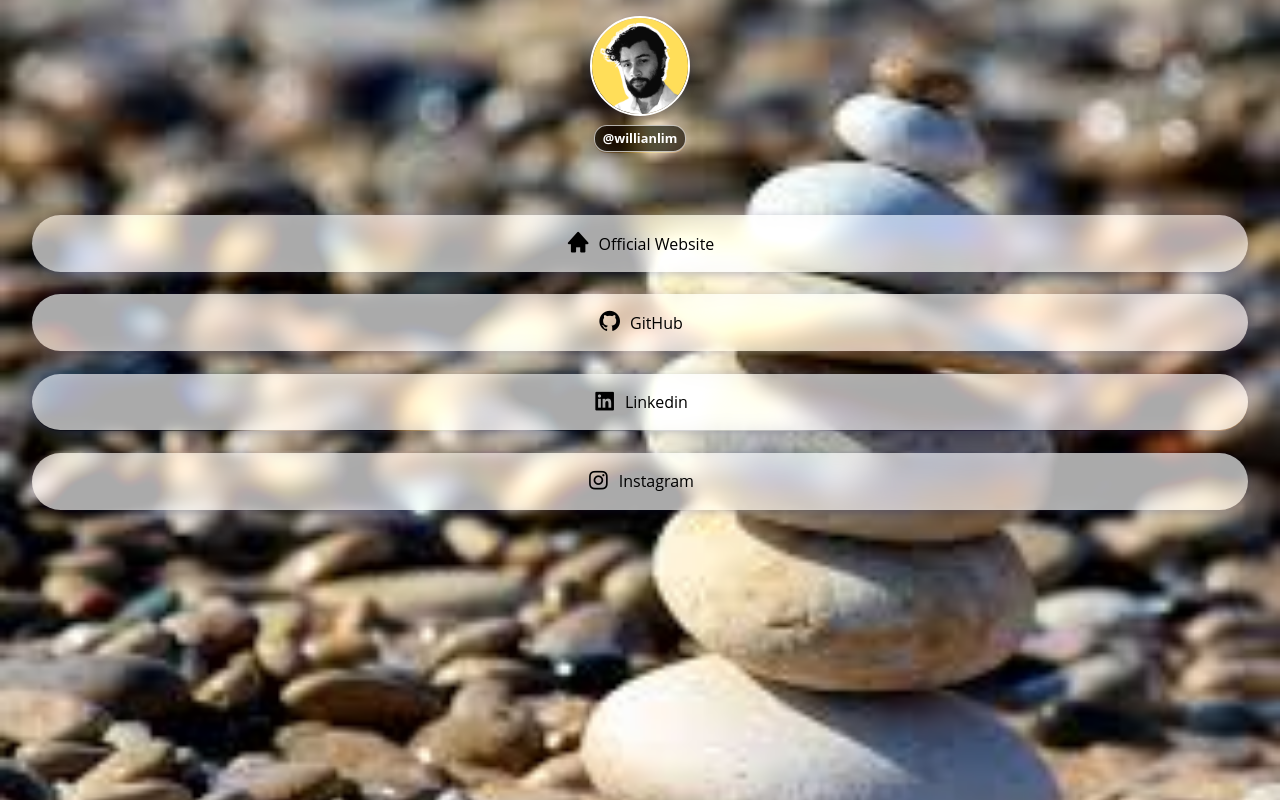
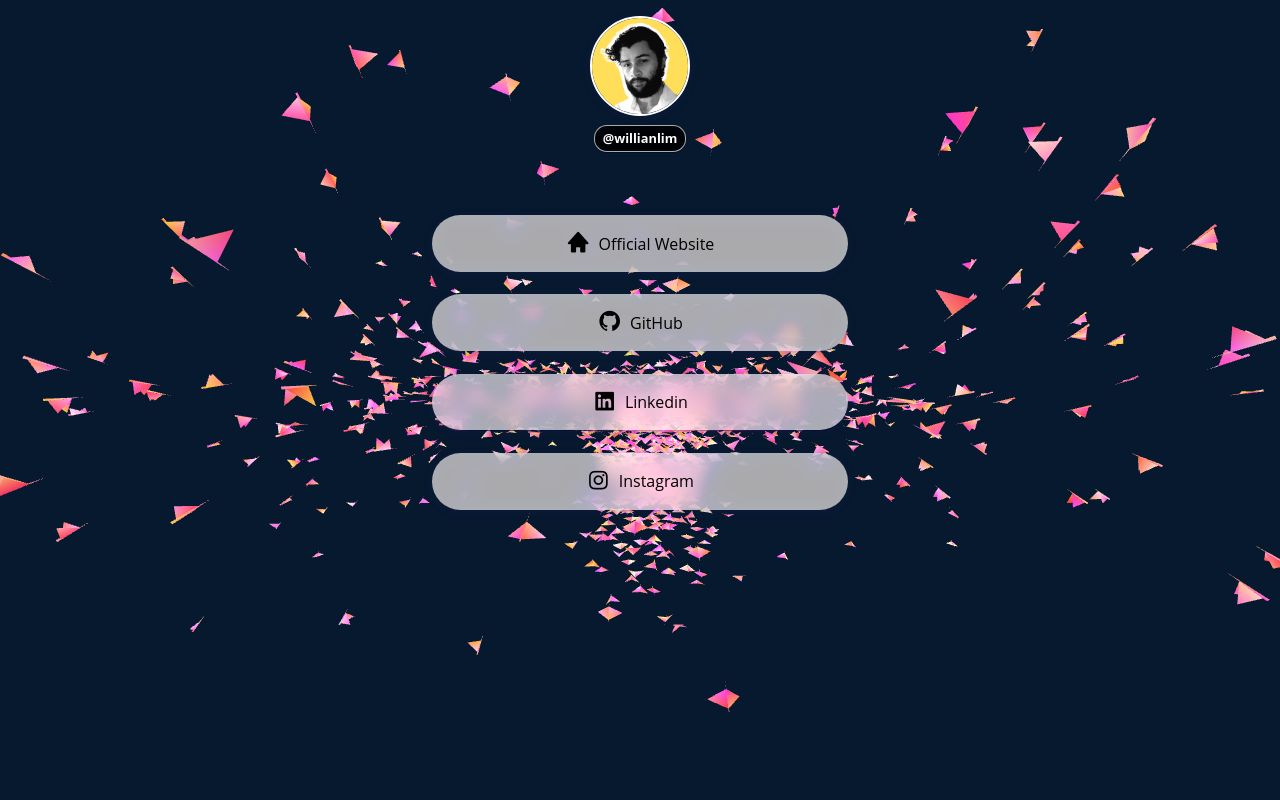
Before and after one commit to willianlim/link_tree, a plain HTML site: page index.html in a window 1280 px wide. Drawn offline with nearby package versions, Linux system fonts and the light colour scheme; animation ran at ten frames a second.

Commit message:
add an animated background

```diff
--- a/index.html
+++ b/index.html
@@ -5,8 +5,25 @@
 		<title>Willian Lima - Links</title>
 		<link rel="stylesheet" href="style.css">
 		<link href='https://unpkg.com/boxicons@2.1.2/css/boxicons.min.css' rel='stylesheet'>
+		<script src="https://cdnjs.cloudflare.com/ajax/libs/three.js/r121/three.min.js"></script>
+		<script src="https://cdn.jsdelivr.net/npm/vanta@latest/dist/vanta.birds.min.js"></script>
+		<script>
+			window.addEventListener('DOMContentLoaded', () => {
+				VANTA.BIRDS({
+					el: "#vanta",
+					mouseControls: true,
+					touchControls: true,
+					gyroControls: false,
+					minHeight: 200.00,
+					minWidth: 200.00,
+					scale: 1.00,
+					scaleMobile: 1.00
+				})
+			})
+		</script>
 	</head>
 	<body>
+		<div id="vanta"></div>
 		<main>
 			<header>
 				<img src="/images/willian.png" alt="">
--- a/style.css
+++ b/style.css
@@ -5,9 +5,18 @@ body, html {
 	color: #fff;
 }
 
-body {
-	background: url(./images/images.jpg) repeat center center fixed;
-	background-size: cover;
+#vanta {
+	z-index: 0;
+	position: absolute;
+	left: 0;
+	top: 0;
+	right: 0;
+	width: 100%;
+	height: 100%;
+}
+
+main {
+	position: relative;
 }
 
 header {
@@ -44,6 +53,7 @@ ul {
 	list-style: none;
 	margin: 0 auto;
 	padding: 2em;
+	max-width: 480px;
 }
 
 ul > li {
```
Also changed, not shown: images/images.jpg (deleted).
